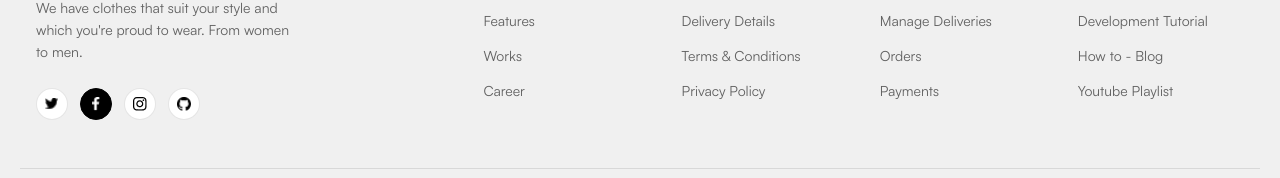
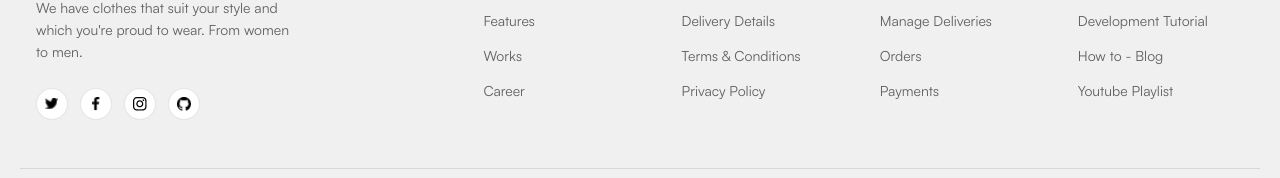
Before and after one commit to Ankitraj4899/Shop-co-MERN-, a React (Vite) app in the folder client/: page /login in a window 1280 px wide. Shown: the part 1243-1421 px from the top of the page. Built offline with nearby package versions, Linux system fonts and the light colour scheme; no server answers; a web font is replaced by a local one.

Commit message:
ui changes done

```diff
--- a/client/src/components/Footer.jsx
+++ b/client/src/components/Footer.jsx
@@ -52,7 +52,10 @@ const Footer = () => {
       setNewsletterSubscribed(true);
       setFeedbackMessage(`✓ Subscription request sent successfully for ${emailToSubscribe}!`);
       setNewsletterEmail("");
-      setTimeout(() => setNewsletterSubscribed(false), 5000);
+      setTimeout(() => {
+        setNewsletterSubscribed(false);
+        setFeedbackMessage("");
+      }, 5000);
     } catch (error) {
       console.error("EmailJS Execution Error:", error);
       setNewsletterSubscribed(false);
--- a/client/src/scss/components/_footer.scss
+++ b/client/src/scss/components/_footer.scss
@@ -221,15 +221,9 @@
                         display: block;
                     }
 
-                    &.facebook,
-                    &[href*="facebook"] {
-                        background-color: #000000 !important;
-                        background: #000000 !important;
-                        border-color: #000000 !important;
-
-                        img {
-                            filter: brightness(0) invert(1) !important;
-                        }
+                    &[href*="facebook"] img,
+                    &.facebook img {
+                        filter: brightness(0);
                     }
 
                     &:hover {
@@ -238,7 +232,7 @@
                         transform: translateY(-2px);
 
                         img {
-                            filter: brightness(0) invert(1);
+                            filter: brightness(0) invert(1) !important;
                         }
                     }
                 }
@@ -264,7 +258,7 @@
                 color: $color-text-muted;
                 font-size: 14px;
                 text-decoration: none;
-                transition: color 0.2s ease, transform 0.15s ease;
+
 
                 &:hover {
                     color: $color-black;
```
